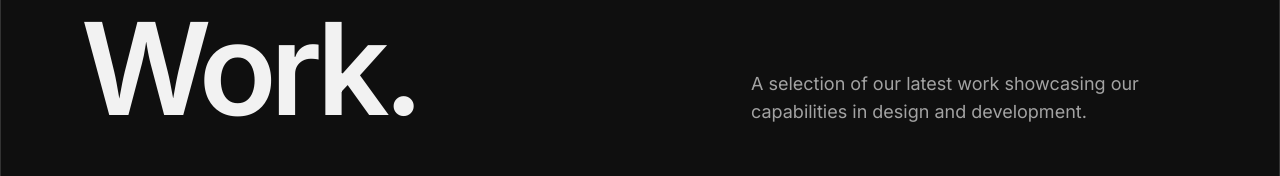
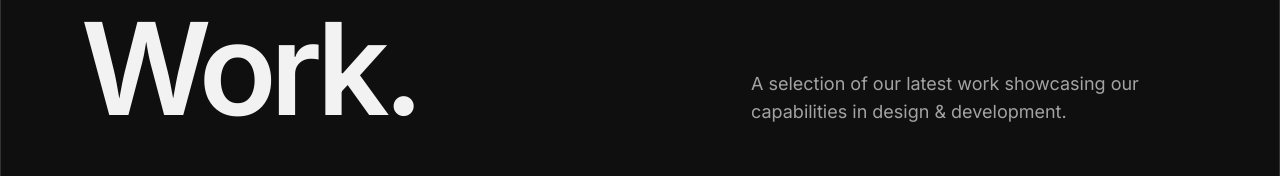
Before and after one commit to K-Nishant-18/PixellaLab, a React (Vite) app: page /portfolio in a window 1280 px wide. Shown: the part 149-325 px from the top of the page. Built offline with nearby package versions, Linux system fonts and the light colour scheme.

Commit message:
Minor Change

```diff
--- a/src/pages/Portfolio.jsx
+++ b/src/pages/Portfolio.jsx
@@ -21,7 +21,7 @@ const Portfolio = () => {
                         Work.
                     </TextReveal>
                     <p className="text-text-secondary max-w-md text-lg">
-                        A selection of our latest work showcasing our capabilities in design and development.
+                        A selection of our latest work showcasing our capabilities in design & development.
                     </p>
                 </section>
 
```
